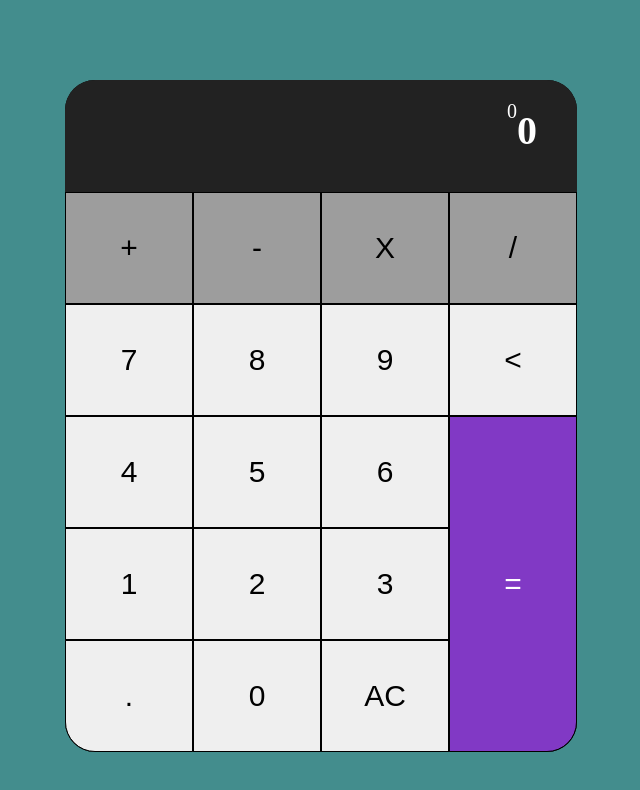
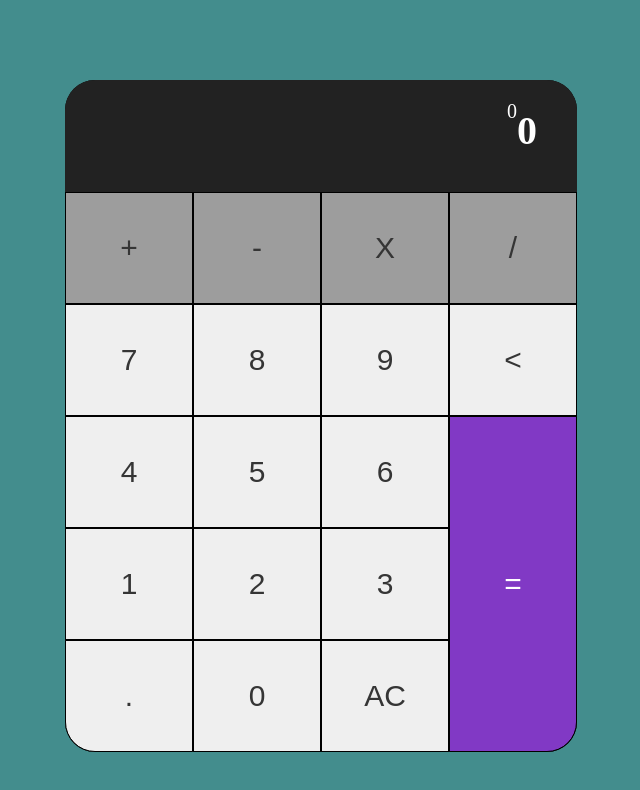
Before and after one commit to JGuilherme-aa1603/Calculadora-Front-end, a plain HTML site: page index.html in a window 1280 px wide. Shown: the whole page, without its empty margins (319-959 px from the left). Drawn offline with Linux system fonts and the light colour scheme.

Commit message:
Update style.css

```diff
--- a/codes/style.css
+++ b/codes/style.css
@@ -60,7 +60,7 @@ body {
     font-size: 30px;
     border-color: black;
     border: 0.5px solid black;
-    color: black;
+    color: rgb(53, 53, 53);
 }
 
 .keys button:active {
@@ -83,7 +83,7 @@ body {
     font-size: 30px;
     border-color: black;
     border: 0.5px solid black;
-    color: black;
+    color: rgb(53, 53, 53);
 }
 
 .keys2 button:active {
```
